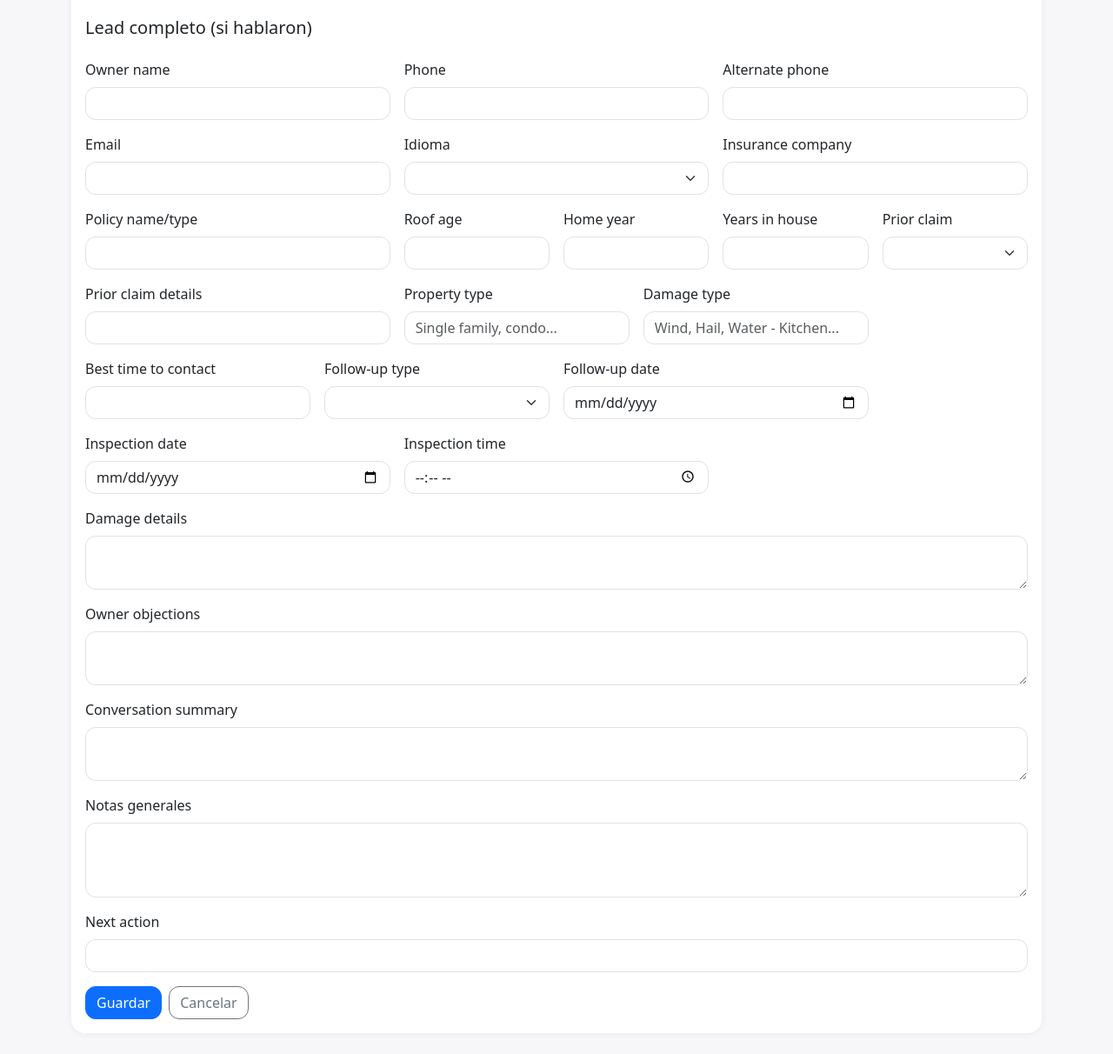
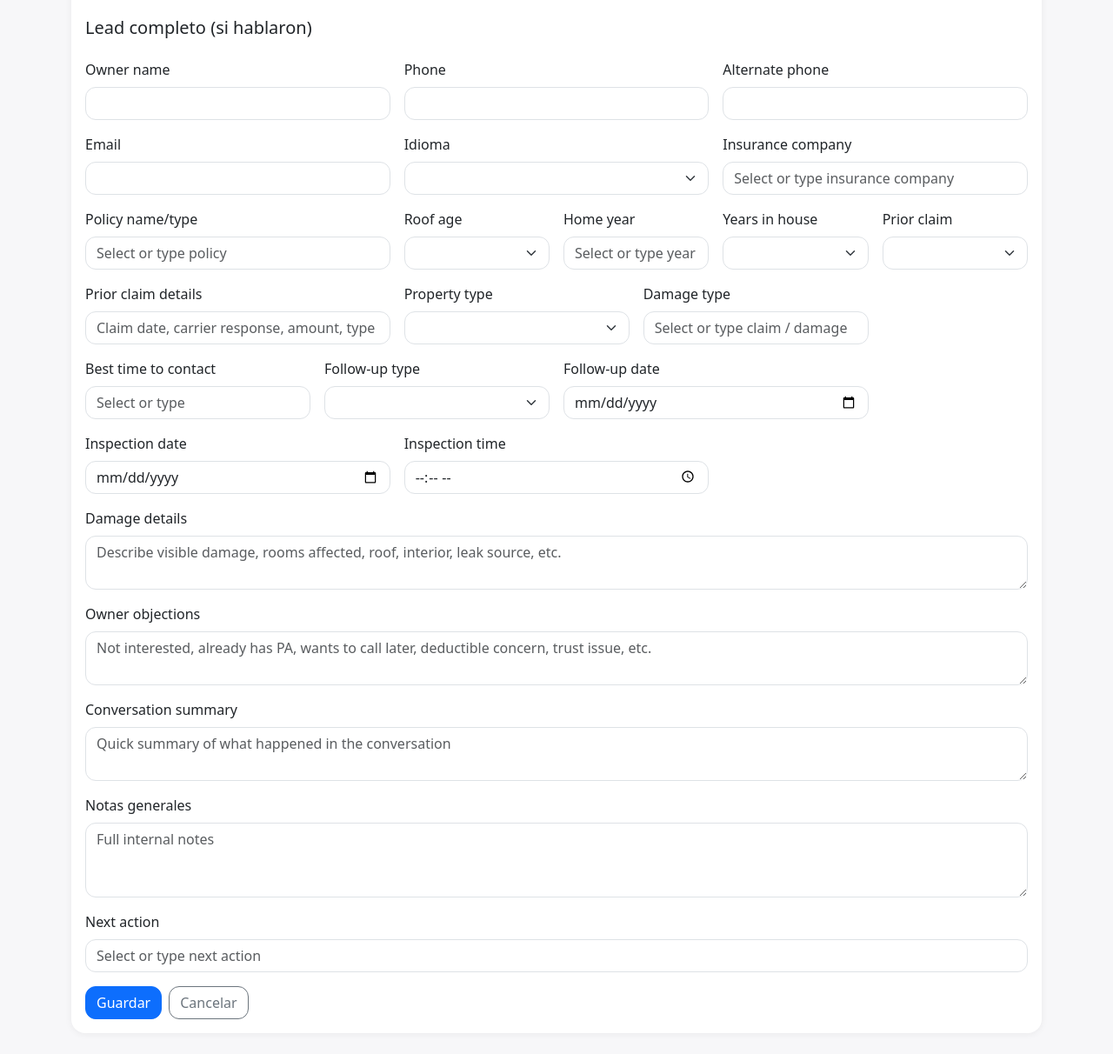
Before and after one commit to crclaims/cr-claims-crm, a Flask app: page /property/new in a window 1280 px wide. Shown: the part 535-1747 px from the top of the page at 87% size. Run offline with Flask 3, Linux system fonts and the light colour scheme; the visitor is signed in with stand-in values (Sample User, id 1); data comes from the database, SQL or seed files in the repository; data that the repository does not hold is empty.

Commit message:
Improve property form dropdowns and lead tracking fields

```diff
--- a/app/templates/property_form.html
+++ b/app/templates/property_form.html
@@ -35,25 +35,218 @@
     <div class="col-12 col-md-4"><label class="form-label">Alternate phone</label><input class="form-control" name="alternate_phone"></div>
     <div class="col-12 col-md-4"><label class="form-label">Email</label><input class="form-control" name="email"></div>
     <div class="col-12 col-md-4"><label class="form-label">Idioma</label><select class="form-select" name="preferred_language"><option></option><option>English</option><option>Spanish</option><option>Creole</option><option>Other</option></select></div>
-    <div class="col-12 col-md-4"><label class="form-label">Insurance company</label><input class="form-control" name="insurance_company"></div>
-    <div class="col-12 col-md-4"><label class="form-label">Policy name/type</label><input class="form-control" name="policy_name_or_type"></div>
-    <div class="col-12 col-md-2"><label class="form-label">Roof age</label><input class="form-control" name="roof_age"></div>
-    <div class="col-12 col-md-2"><label class="form-label">Home year</label><input class="form-control" name="home_year"></div>
-    <div class="col-12 col-md-2"><label class="form-label">Years in house</label><input class="form-control" name="years_in_house"></div>
-    <div class="col-12 col-md-2"><label class="form-label">Prior claim</label><select class="form-select" name="prior_claim"><option></option><option>Yes</option><option>No</option><option>Unknown</option></select></div>
-    <div class="col-12 col-md-4"><label class="form-label">Prior claim details</label><input class="form-control" name="prior_claim_details"></div>
-    <div class="col-12 col-md-3"><label class="form-label">Property type</label><input class="form-control" name="property_type" placeholder="Single family, condo..."></div>
-    <div class="col-12 col-md-3"><label class="form-label">Damage type</label><input class="form-control" name="damage_type" placeholder="Wind, Hail, Water - Kitchen..."></div>
-    <div class="col-12 col-md-3"><label class="form-label">Best time to contact</label><input class="form-control" name="best_time_to_contact"></div>
-    <div class="col-12 col-md-3"><label class="form-label">Follow-up type</label><select class="form-select" name="follow_up_type"><option value=""></option><option>call</option><option>text</option><option>second_visit</option><option>inspection</option><option>email</option></select></div>
-    <div class="col-12 col-md-4"><label class="form-label">Follow-up date</label><input type="date" class="form-control" name="follow_up_date"></div>
-    <div class="col-12 col-md-4"><label class="form-label">Inspection date</label><input type="date" class="form-control" name="inspection_date"></div>
-    <div class="col-12 col-md-4"><label class="form-label">Inspection time</label><input type="time" class="form-control" name="inspection_time"></div>
-    <div class="col-12"><label class="form-label">Damage details</label><textarea class="form-control" name="damage_details" rows="2"></textarea></div>
-    <div class="col-12"><label class="form-label">Owner objections</label><textarea class="form-control" name="owner_objections" rows="2"></textarea></div>
-    <div class="col-12"><label class="form-label">Conversation summary</label><textarea class="form-control" name="conversation_summary" rows="2"></textarea></div>
-    <div class="col-12"><label class="form-label">Notas generales</label><textarea class="form-control" name="notes" rows="3"></textarea></div>
-    <div class="col-12"><label class="form-label">Next action</label><input class="form-control" name="next_action"></div>
+<div class="col-12 col-md-4">
+  <label class="form-label">Insurance company</label>
+  <input class="form-control" name="insurance_company" list="insurance_companies" placeholder="Select or type insurance company">
+  <datalist id="insurance_companies">
+    <option value="Universal Property">
+    <option value="Citizens">
+    <option value="State Farm">
+    <option value="Florida Peninsula">
+    <option value="Tower Hill">
+    <option value="Security First">
+    <option value="Slide Insurance">
+    <option value="Heritage">
+    <option value="Homeowners Choice">
+    <option value="Olympus">
+    <option value="TypTap">
+    <option value="Progressive">
+    <option value="Allstate">
+    <option value="UPC">
+    <option value="Southern Oak">
+    <option value="Edison">
+    <option value="American Integrity">
+    <option value="Kin">
+    <option value="Monarch">
+    <option value="Other">
+  </datalist>
+</div>
+
+<div class="col-12 col-md-4">
+  <label class="form-label">Policy name/type</label>
+  <input class="form-control" name="policy_name_or_type" list="policy_types" placeholder="Select or type policy">
+  <datalist id="policy_types">
+    <option value="HO3">
+    <option value="HO4">
+    <option value="HO5">
+    <option value="DP3">
+    <option value="Condo Policy">
+    <option value="Commercial Property">
+    <option value="Commercial Package">
+    <option value="Church Policy">
+    <option value="Landlord Policy">
+    <option value="Renters Policy">
+    <option value="Other">
+  </datalist>
+</div>
+
+<div class="col-12 col-md-2">
+  <label class="form-label">Roof age</label>
+  <select class="form-select" name="roof_age">
+    <option value=""></option>
+    {% for i in range(1, 31) %}
+    <option value="{{ i }}">{{ i }}</option>
+    {% endfor %}
+    <option value="30+">30+</option>
+    <option value="Unknown">Unknown</option>
+  </select>
+</div>
+
+<div class="col-12 col-md-2">
+  <label class="form-label">Home year</label>
+  <input class="form-control" name="home_year" list="home_year_options" placeholder="Select or type year">
+  <datalist id="home_year_options">
+    {% for y in range(2026, 1899, -1) %}
+    <option value="{{ y }}">
+    {% endfor %}
+    <option value="Unknown">
+  </datalist>
+</div>
+
+<div class="col-12 col-md-2">
+  <label class="form-label">Years in house</label>
+  <select class="form-select" name="years_in_house">
+    <option value=""></option>
+    {% for i in range(1, 31) %}
+    <option value="{{ i }}">{{ i }}</option>
+    {% endfor %}
+    <option value="30+">30+</option>
+    <option value="Unknown">Unknown</option>
+  </select>
+</div>
+
+<div class="col-12 col-md-2">
+  <label class="form-label">Prior claim</label>
+  <select class="form-select" name="prior_claim">
+    <option></option>
+    <option>Yes</option>
+    <option>No</option>
+    <option>Unknown</option>
+  </select>
+</div>
+
+<div class="col-12 col-md-4">
+  <label class="form-label">Prior claim details</label>
+  <input class="form-control" name="prior_claim_details" placeholder="Claim date, carrier response, amount, type of loss">
+</div>
+
+<div class="col-12 col-md-3">
+  <label class="form-label">Property type</label>
+  <select class="form-select" name="property_type">
+    <option value=""></option>
+    <option value="Residential Single Family">Residential Single Family</option>
+    <option value="Residential Double Story">Residential Double Story</option>
+    <option value="Rental Property">Rental Property</option>
+    <option value="Condominium">Condominium</option>
+    <option value="Commercial">Commercial</option>
+    <option value="Church">Church</option>
+    <option value="Other">Other</option>
+  </select>
+</div>
+
+<div class="col-12 col-md-3">
+  <label class="form-label">Damage type</label>
+  <input class="form-control" name="damage_type" list="damage_type_options" placeholder="Select or type claim / damage">
+  <datalist id="damage_type_options">
+    <option value="Hurricane">
+    <option value="Wind">
+    <option value="Hail">
+    <option value="Water">
+    <option value="Roof Leak">
+    <option value="Ceiling Damage">
+    <option value="Kitchen Leak">
+    <option value="Bathroom Leak">
+    <option value="Plumbing Leak">
+    <option value="AC Leak">
+    <option value="Mold">
+    <option value="Fire">
+    <option value="Smoke">
+    <option value="Collapse">
+    <option value="Storm Damage">
+    <option value="Interior Water Damage">
+    <option value="Exterior Damage">
+    <option value="Flood">
+    <option value="Other">
+  </datalist>
+</div>
+
+<div class="col-12 col-md-3">
+  <label class="form-label">Best time to contact</label>
+  <input class="form-control" name="best_time_to_contact" list="best_contact_options" placeholder="Select or type">
+  <datalist id="best_contact_options">
+    <option value="Morning">
+    <option value="Afternoon">
+    <option value="Evening">
+    <option value="Anytime">
+    <option value="Weekdays">
+    <option value="Weekends">
+  </datalist>
+</div>
+
+<div class="col-12 col-md-3">
+  <label class="form-label">Follow-up type</label>
+  <select class="form-select" name="follow_up_type">
+    <option value=""></option>
+    <option>call</option>
+    <option>text</option>
+    <option>second_visit</option>
+    <option>inspection_confirmation</option>
+    <option>document_followup</option>
+  </select>
+</div>
+
+<div class="col-12 col-md-4">
+  <label class="form-label">Follow-up date</label>
+  <input type="date" class="form-control" name="follow_up_date">
+</div>
+
+<div class="col-12 col-md-4">
+  <label class="form-label">Inspection date</label>
+  <input type="date" class="form-control" name="inspection_date">
+</div>
+
+<div class="col-12 col-md-4">
+  <label class="form-label">Inspection time</label>
+  <input type="time" class="form-control" name="inspection_time">
+</div>
+
+<div class="col-12">
+  <label class="form-label">Damage details</label>
+  <textarea class="form-control" name="damage_details" rows="2" placeholder="Describe visible damage, rooms affected, roof, interior, leak source, etc."></textarea>
+</div>
+
+<div class="col-12">
+  <label class="form-label">Owner objections</label>
+  <textarea class="form-control" name="owner_objections" rows="2" placeholder="Not interested, already has PA, wants to call later, deductible concern, trust issue, etc."></textarea>
+</div>
+
+<div class="col-12">
+  <label class="form-label">Conversation summary</label>
+  <textarea class="form-control" name="conversation_summary" rows="2" placeholder="Quick summary of what happened in the conversation"></textarea>
+</div>
+
+<div class="col-12">
+  <label class="form-label">Notas generales</label>
+  <textarea class="form-control" name="notes" rows="3" placeholder="Full internal notes"></textarea>
+</div>
+
+<div class="col-12">
+  <label class="form-label">Next action</label>
+  <input class="form-control" name="next_action" list="next_action_options" placeholder="Select or type next action">
+  <datalist id="next_action_options">
+    <option value="Send text follow-up">
+    <option value="Call back">
+    <option value="Second visit">
+    <option value="Send documents">
+    <option value="Schedule inspection">
+    <option value="Confirm inspection">
+    <option value="Review policy">
+    <option value="Follow up on signed LOR">
+    <option value="Pending carrier response">
+    <option value="Collect photos">
+    <option value="Other">
+  </datalist>
+</div>
 
     <div class="col-12 d-flex gap-2">
       <button class="btn btn-primary">Guardar</button>
```
